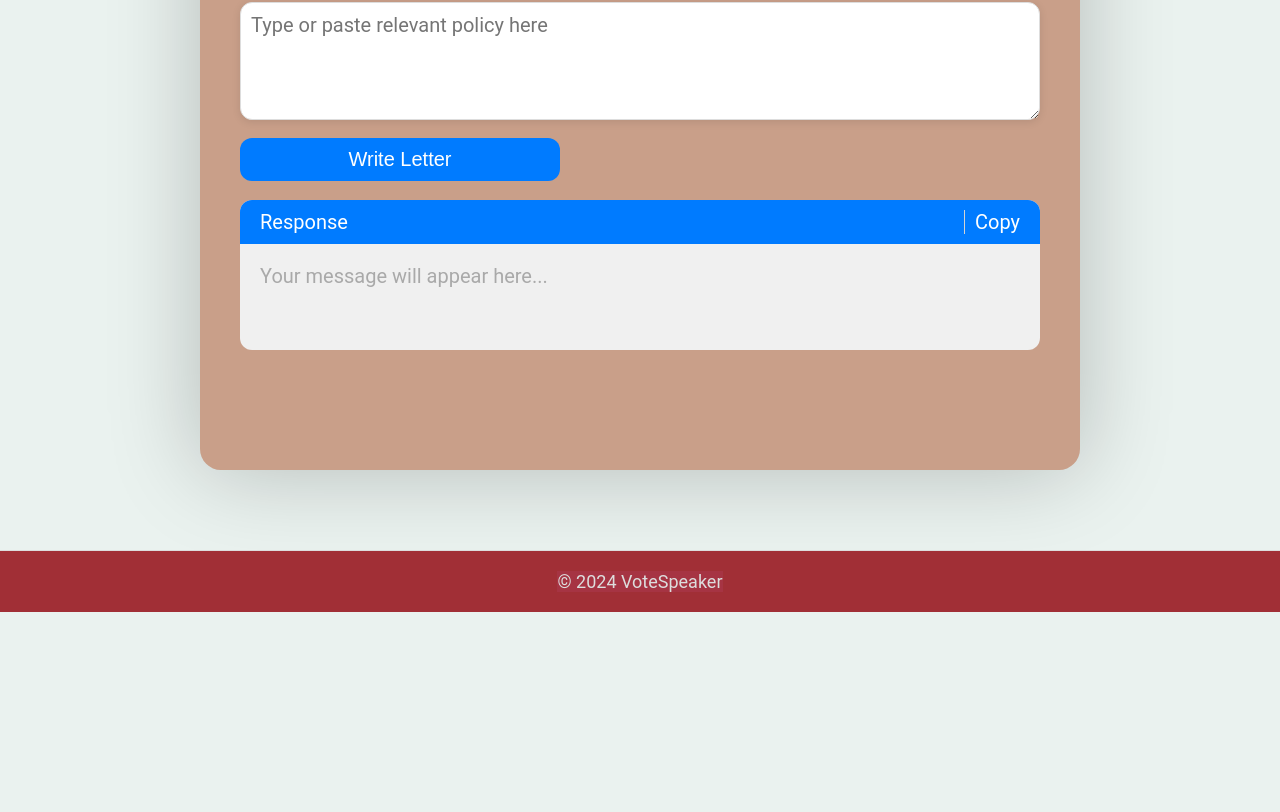
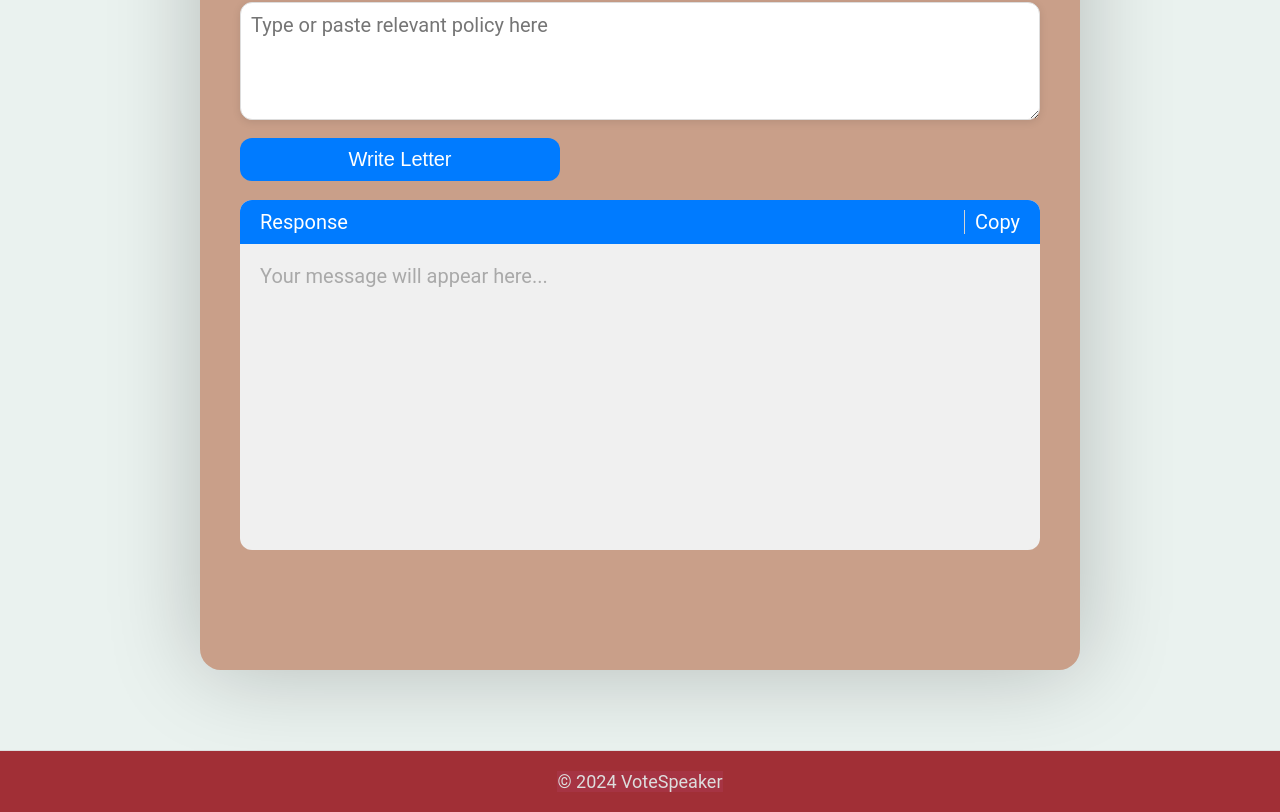
Before and after one commit to Red-Cardigan/votespeaker, a Next.js app: page / in a window 1280 px wide. Shown: the part 955-1767 px from the top of the page. Before the commit the page ends 1567 px from the top, so only its background shows below. Built offline with nearby package versions, Linux system fonts and the light colour scheme.

Commit message:
Adjusted output box height

```diff
--- a/styles/index.css
+++ b/styles/index.css
@@ -439,7 +439,7 @@ input:checked + .slider:before {
   margin: 80px auto; /* Adjust top margin as needed, auto for left and right margins centers it */
   background-color: #f0f0f0;
   border-radius: 12px;
-  min-height: 150px;
+  min-height: 350px;
   color: black;
   white-space: pre-wrap;
   padding: 0px;
```
